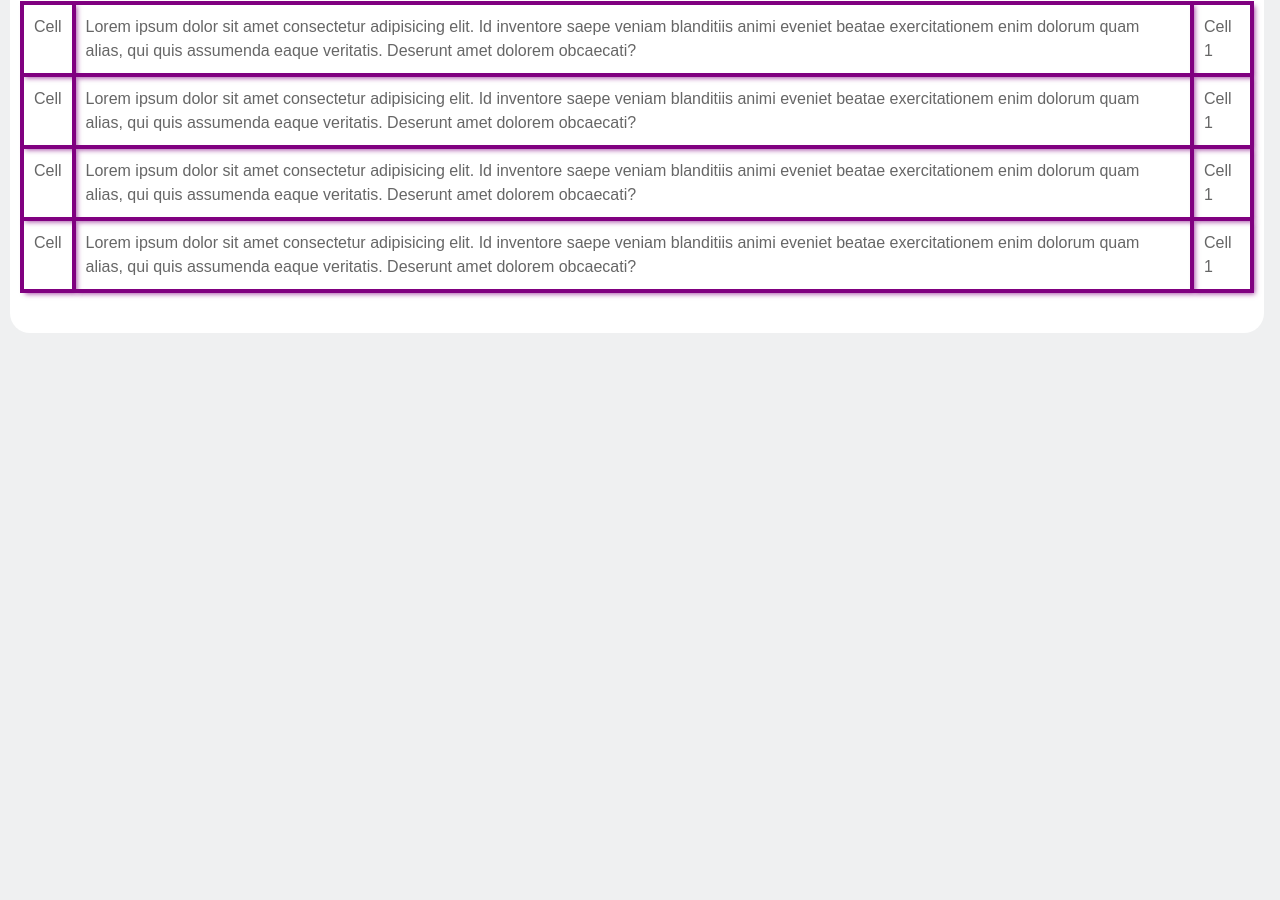
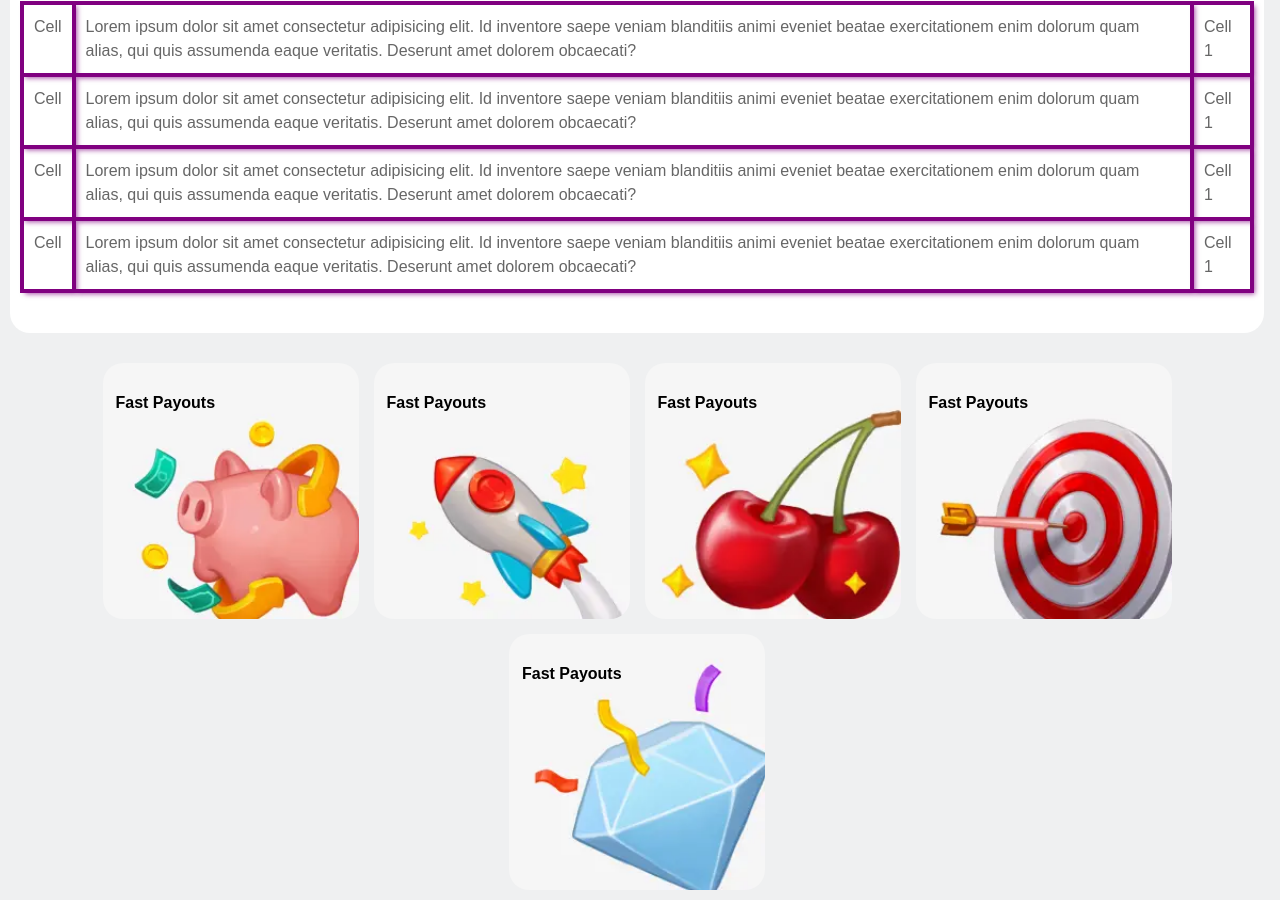
Before and after one commit to ZhannaSaltanova/bdmbet, a plain HTML site: page index.html in a window 1280 px wide. Shown: the part 3261-4161 px from the top of the page. Before the commit the page ends 3604 px from the top, so only its background shows below. Drawn offline with nearby package versions, Linux system fonts and the light colour scheme.

Commit message:
slot-second

```diff
--- a/index.html
+++ b/index.html
@@ -317,6 +317,30 @@
                 </div>
             </div>
     </section>
+    <section class="slot-second">
+        <div class="slot-second__box">
+            <div class="slot-second__item">
+                <img src="./img/slot2/cashback.webp" alt="img">
+                <p>Fast Payouts</p>
+            </div>
+            <div class="slot-second__item">
+                <img src="./img/slot2/fast-pay.webp" alt="img">
+                <p>Fast Payouts</p>
+            </div>
+            <div class="slot-second__item">
+                <img src="./img/slot2/games.webp" alt="img">
+                <p>Fast Payouts</p>
+            </div>
+            <div class="slot-second__item">
+                <img src="./img/slot2/missions.webp" alt="img">
+                <p>Fast Payouts</p>
+            </div>
+            <div class="slot-second__item">
+                <img src="./img/slot2/vip-level.webp" alt="img">
+                <p>Fast Payouts</p>
+            </div>
+        </div>
+    </section>
     </main>
 
     <script src="https://ajax.googleapis.com/ajax/libs/jquery/3.6.0/jquery.min.js"></script>
--- a/style/style.css
+++ b/style/style.css
@@ -711,9 +711,42 @@ td {
         width: 100%;
     }
 }
-/* @media screen and (max-width: 468px) {
-    .text {
+
+.slot-second {
+    width: calc(100% - 60px);
+    margin: 30px 20px 20px 80px;
+ }
+.slot-second__box {
+    display: flex;
+    flex-wrap: wrap;
+    gap:15px;
+    justify-content: center;
+
+ }
+.slot-second__item {
+    border-radius: 20px;
+    max-width: 256px;
+    width: 100%;
+    position: relative;
+ }
+
+ .slot-second__item img {
+    border-radius: 20px;
+    max-width: 256px;
+    width: 100%;
+    height: auto;
+ }
+.slot-second__item p {
+    position: absolute;
+    top: 3%;
+    left: 5%;
+    color: black;
+    font-weight: 600;
+}
+
+@media screen and (max-width: 1280px){
+    .slot-second {
+        width: 100%;
         margin: 30px 10px 10px 10px;
-        width: 100%;
     }
-} */
+}
```
Also changed, not shown: img/slot2/cashback.webp (added), img/slot2/fast-pay.webp (added), img/slot2/games.webp (added), img/slot2/missions.webp (added), img/slot2/vip-level.webp (added).
